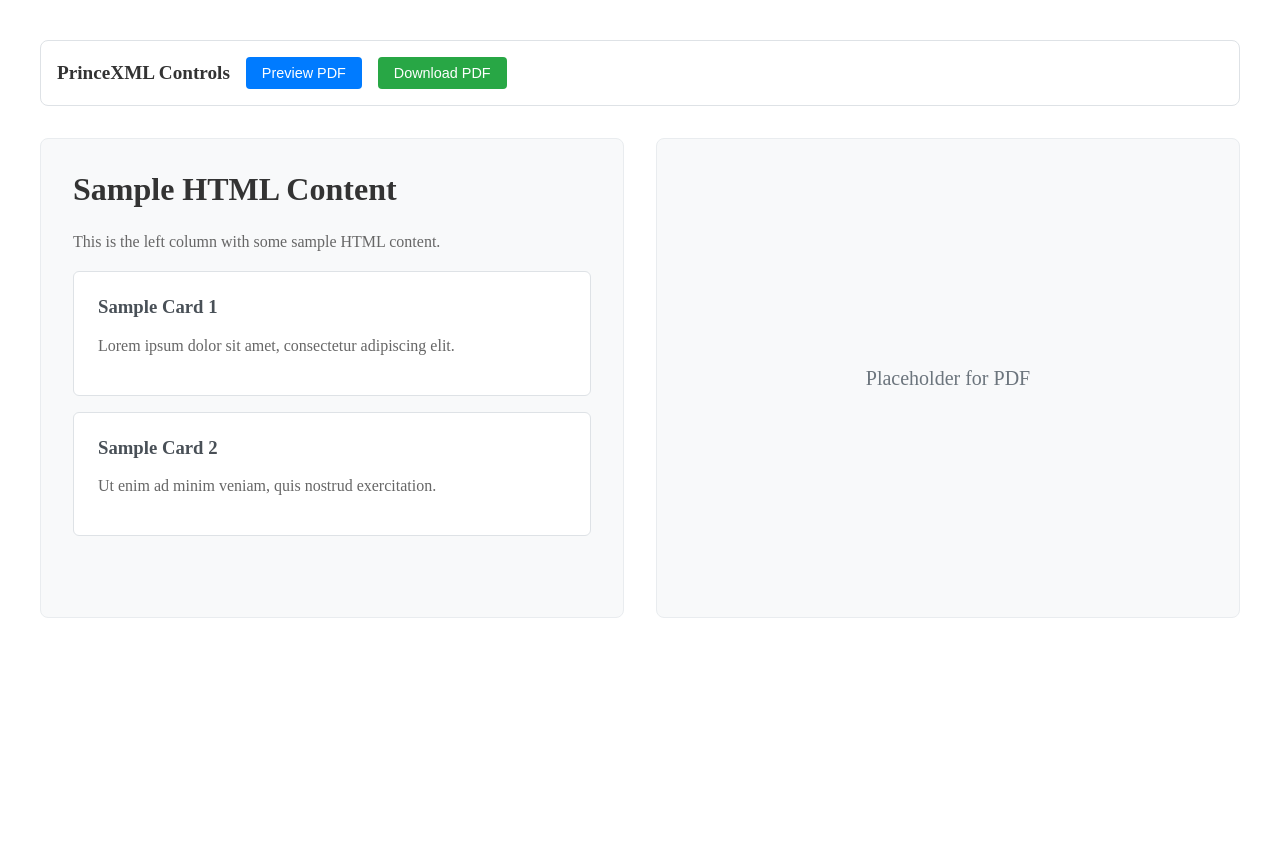
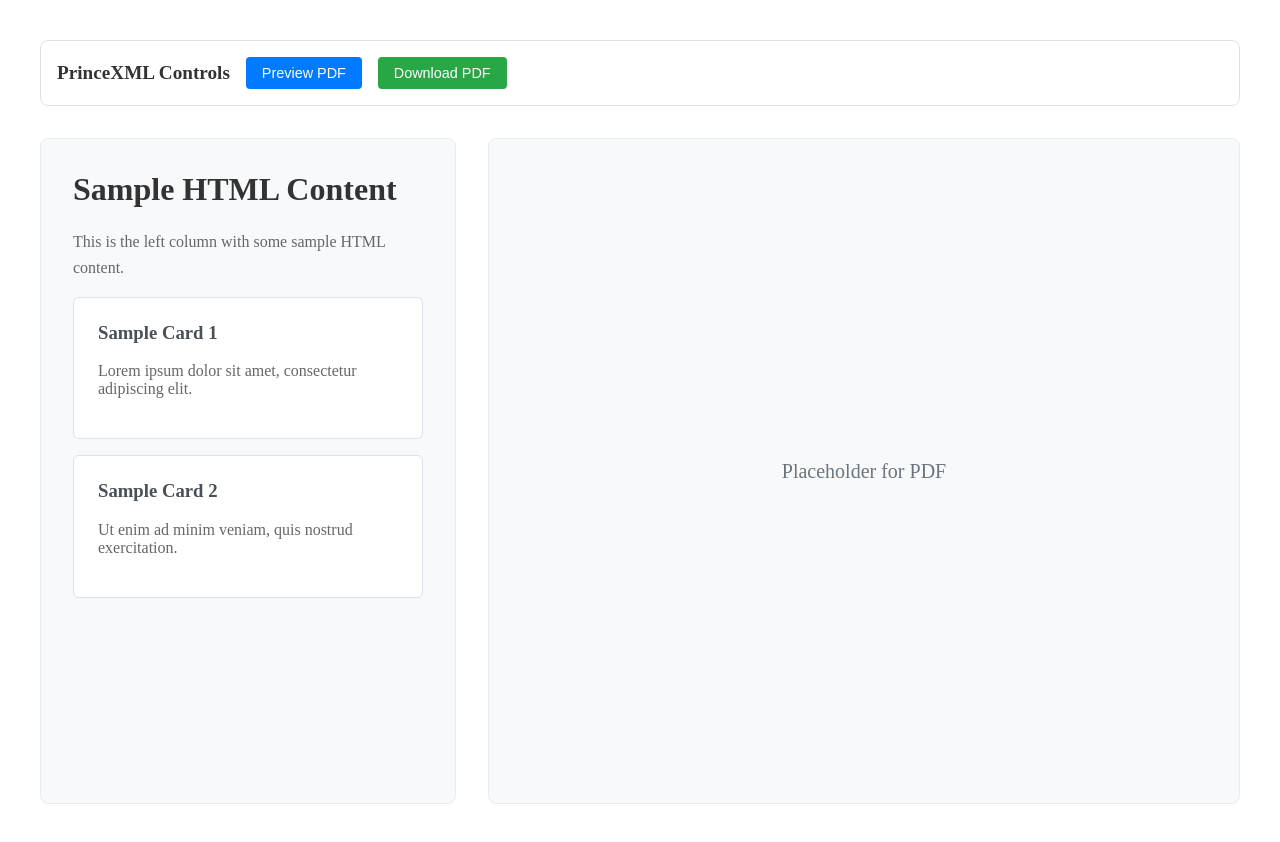
Before and after one commit to amydyson/angular-with-prince, an Angular app: page / in a window 1280 px wide. Before the commit the page ends 800 px from the top, so only its background shows below. Built offline with nearby package versions, Linux system fonts and the light colour scheme.

Commit message:
improve PDF view on right column

```diff
--- a/src/app/app.html
+++ b/src/app/app.html
@@ -29,8 +29,8 @@
   </div>
 
   <!-- Two Column Layout -->
-  <div style="display: flex; min-height: 60vh; gap: 2rem;">
-    <div class="content-column" style="flex: 1; background: #f8f9fa; padding: 2rem; border-radius: 8px; border: 1px solid #e9ecef;">
+  <div style="display: flex; min-height: 70vh; gap: 2rem;">
+    <div class="content-column" style="flex: 0 0 350px; background: #f8f9fa; padding: 2rem; border-radius: 8px; border: 1px solid #e9ecef;">
       <h1 style="color: #333; margin-top: 0;">Sample HTML Content</h1>
       <p style="color: #666; line-height: 1.6;">This is the left column with some sample HTML content.</p>
 
@@ -45,7 +45,7 @@
       </div>
     </div>
 
-    <div class="pdf-preview" style="flex: 1; background: #f8f9fa; padding: 2rem; border-radius: 8px; border: 1px solid #e9ecef; display: flex; align-items: center; justify-content: center; text-align: center;">
+    <div class="pdf-preview" style="flex: 1; background: #f8f9fa; padding: 2rem; border-radius: 8px; border: 1px solid #e9ecef; display: flex; align-items: center; justify-content: center; text-align: center; min-height: 600px;">
       <div style="font-size: 1.25rem; color: #6c757d; font-weight: 500;">
         Placeholder for PDF
       </div>
--- a/src/app/app.ts
+++ b/src/app/app.ts
@@ -60,7 +60,7 @@ export class App {
         // Update the right column with PDF preview
         const rightColumn = document.querySelector('.pdf-preview');
         if (rightColumn) {
-          rightColumn.innerHTML = `<iframe src="${pdfUrl}" style="width: 100%; height: 100%; border: none; border-radius: 6px;"></iframe>`;
+          rightColumn.innerHTML = `<iframe src="${pdfUrl}#toolbar=0&navpanes=0&scrollbar=1" style="width: 100%; height: 100%; border: none; border-radius: 6px;"></iframe>`;
           this.statusMessage.set('PDF preview loaded successfully!');
 
           // Clear status after 3 seconds
```
